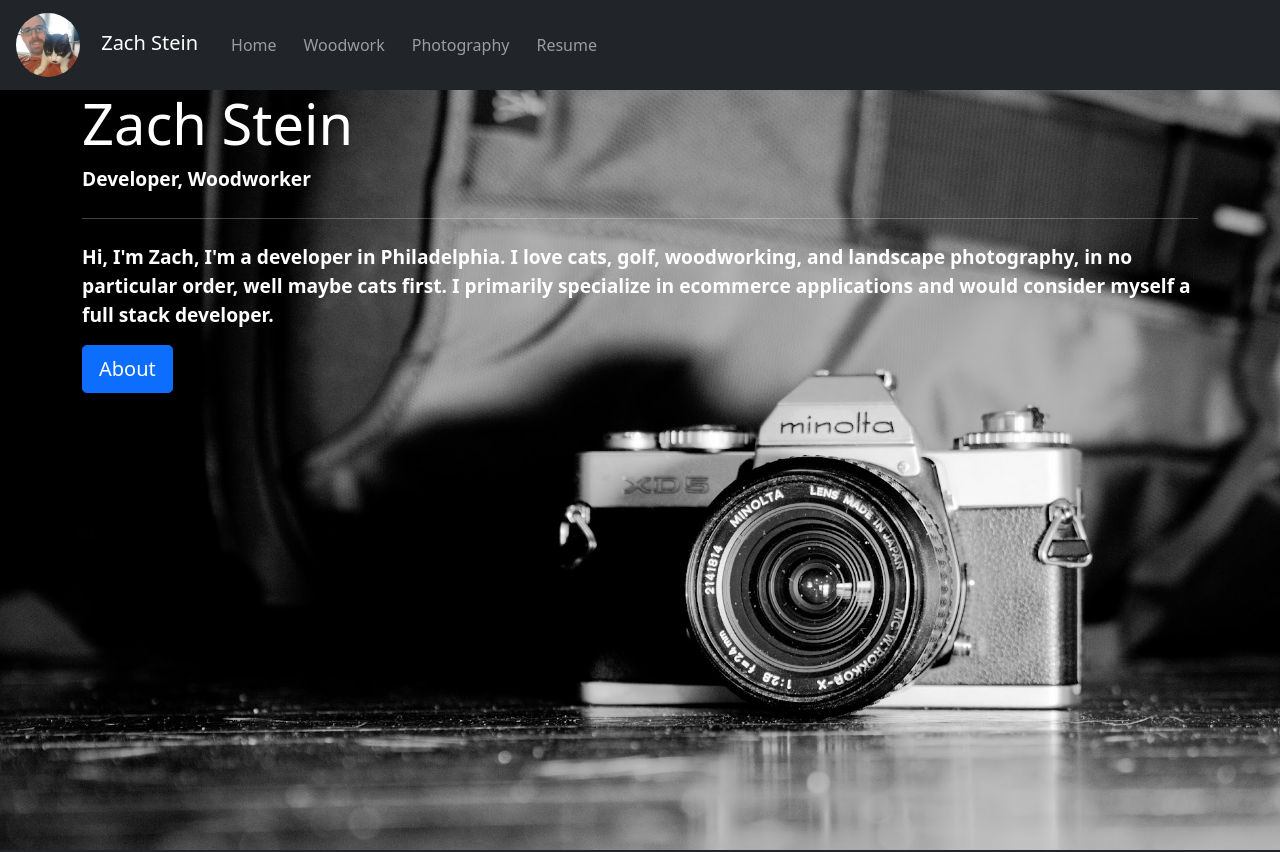
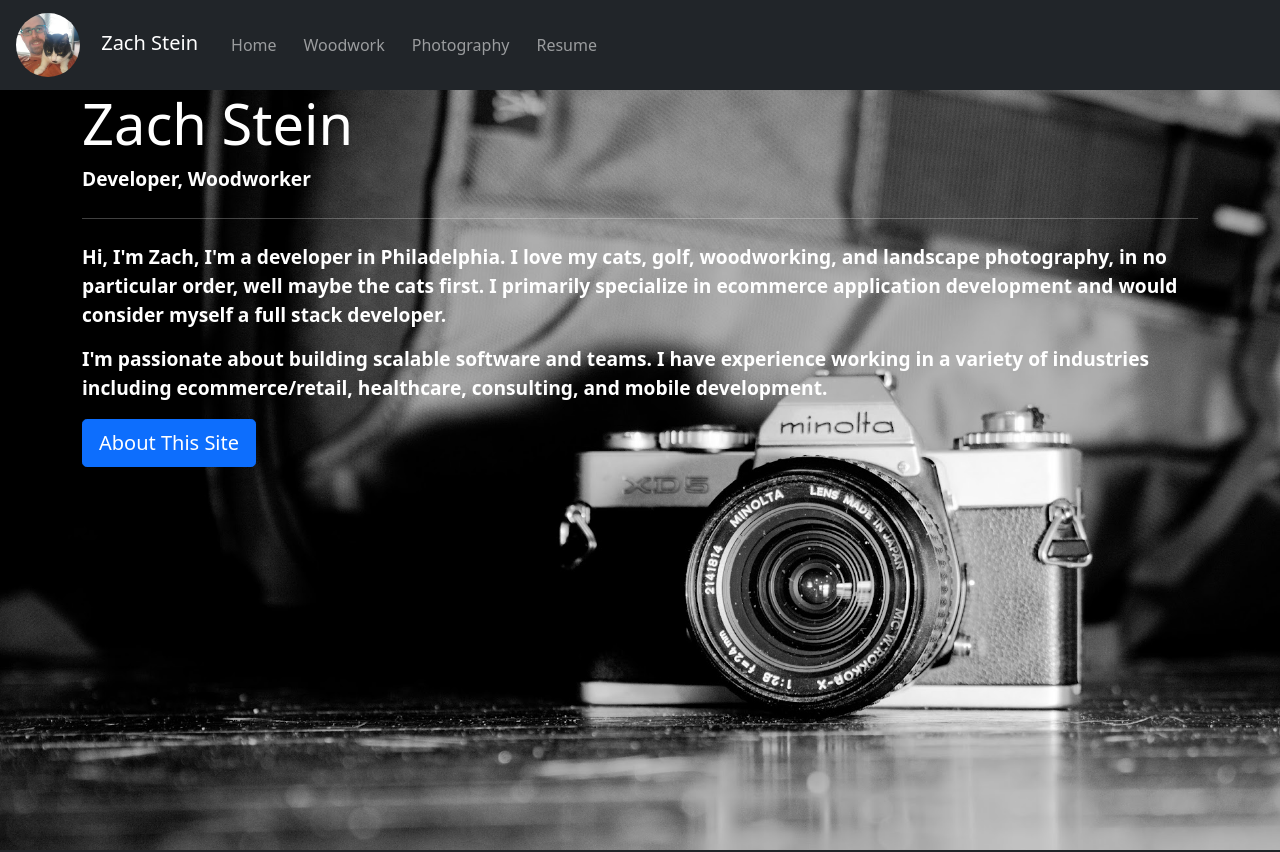
Before and after one commit to snoop0x7b/website, an Angular app: page / in a window 1280 px wide. Shown: the top 852 px of the page. Built offline with nearby package versions, Linux system fonts and the light colour scheme.

Commit message:
Update some text

```diff
--- a/src/app/about/about.component.html
+++ b/src/app/about/about.component.html
@@ -1,6 +1,12 @@
 <div class="container-xxl">
-<h1>About This Site</h1>
-<p>
+  <h1>About This Site</h1>
+  <p>
     This is my personal website. It's built with Angular and Bootstrap. It's deployed using GitHub actions for continuous deployment on GitHub pages.
-</p>
+  </p>
+  <p>
+    The purpose of this site is mainly to showcase projects I'm working on, and because I have this domain, so I figure there should be a site here.
+  </p>
+  <p>
+    You may contact me at zstein (at) steingartenhaus.com.
+  </p>
 </div>
--- a/src/app/home/home.component.html
+++ b/src/app/home/home.component.html
@@ -4,13 +4,17 @@
     <p class="lead">
       Developer, Woodworker
     </p>
-  <hr class="my-4" />
+    <hr class="my-4"/>
     <p>
-    Hi, I'm Zach, I'm a developer in Philadelphia. I love cats, golf, woodworking, and landscape photography, in no particular order, well maybe cats first. I primarily specialize in ecommerce applications
-    and would consider myself a full stack developer.
+      Hi, I'm Zach, I'm a developer in Philadelphia. I love my cats, golf, woodworking, and landscape photography, in no particular order, well maybe the cats first. I primarily
+      specialize in ecommerce application development and would consider myself a full stack developer.
+    </p>
+    <p>
+      I'm passionate about building scalable software and teams. I have experience working in a variety of industries including ecommerce/retail, healthcare, consulting, and mobile
+      development.
     </p>
     <p class="lead">
-    <a class="btn btn-primary btn-lg" [routerLink]="['/about']" role="button">About</a>
+      <a class="btn btn-primary btn-lg" [routerLink]="['/about']" role="button">About This Site</a>
     </p>
   </div>
 </div>
```
Lines whose indentation alone changed are shown as unchanged.
